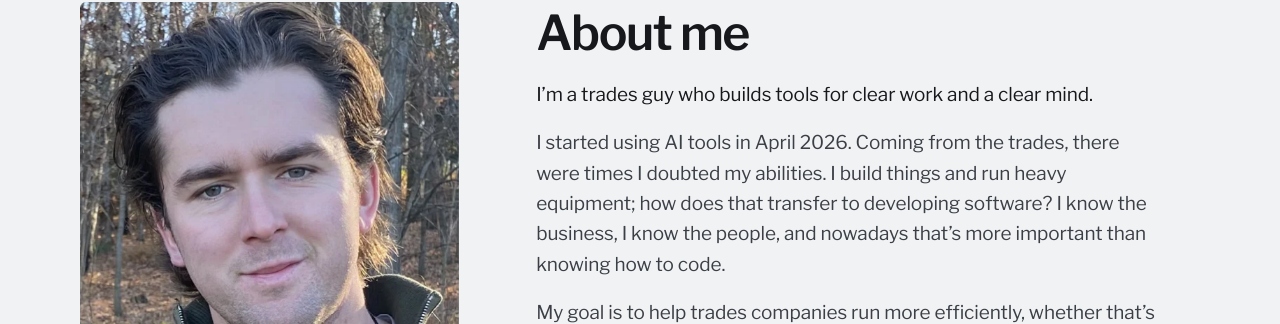
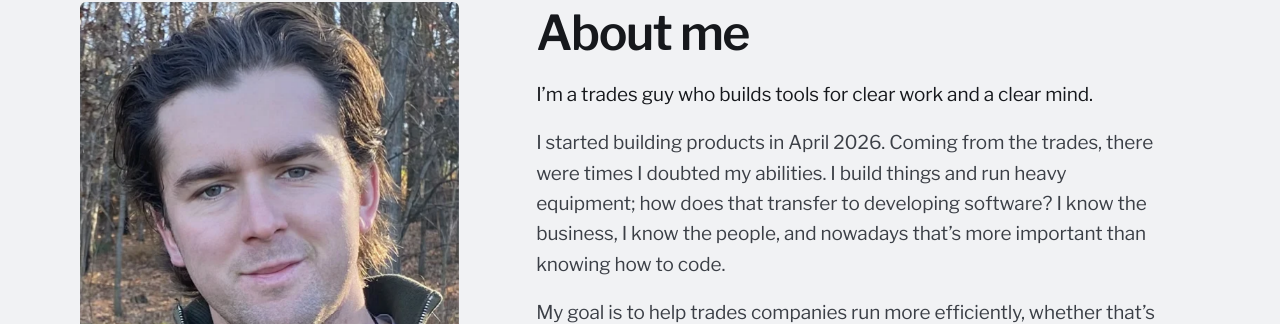
Before and after one commit to ccoreybbailey-dot/baileydigital-site, a Jekyll site: the page built from index.html, in a window 1280 px wide and 900 px high, scrolled down 10732 px. Shown: the part 129-453 px from the top of the window. Built offline with Jekyll 4.4.1, drawn with Linux system fonts in a browser that asks for light colours.

Commit message:
About me: second paragraph opens "I started building products" (Corey, 11-25)
Co-Authored-By: Claude Opus 5.5 <noreply@anthropic.com>

```diff
--- a/_data/home.yml
+++ b/_data/home.yml
@@ -144,7 +144,7 @@ about:
   heading: "About me"
   paragraphs:
     - "I’m a trades guy who builds tools for clear work and a clear mind."
-    - "I started using AI tools in April 2026. Coming from the trades, there were times I doubted my abilities. I build things and run heavy equipment; how does that transfer to developing software? I know the business, I know the people, and nowadays that’s more important than knowing how to code."
+    - "I started building products in April 2026. Coming from the trades, there were times I doubted my abilities. I build things and run heavy equipment; how does that transfer to developing software? I know the business, I know the people, and nowadays that’s more important than knowing how to code."
     - "My goal is to help trades companies run more efficiently, whether that’s communication between crews, following up on leads, or emails. I’m solving for your problem, with simple systems a tired human will actually use."
   # The last paragraph. Only blog_link is the link (to /blog/).
   blog_lead: "I also write about the other side of me, the reflective one, on the"
```
